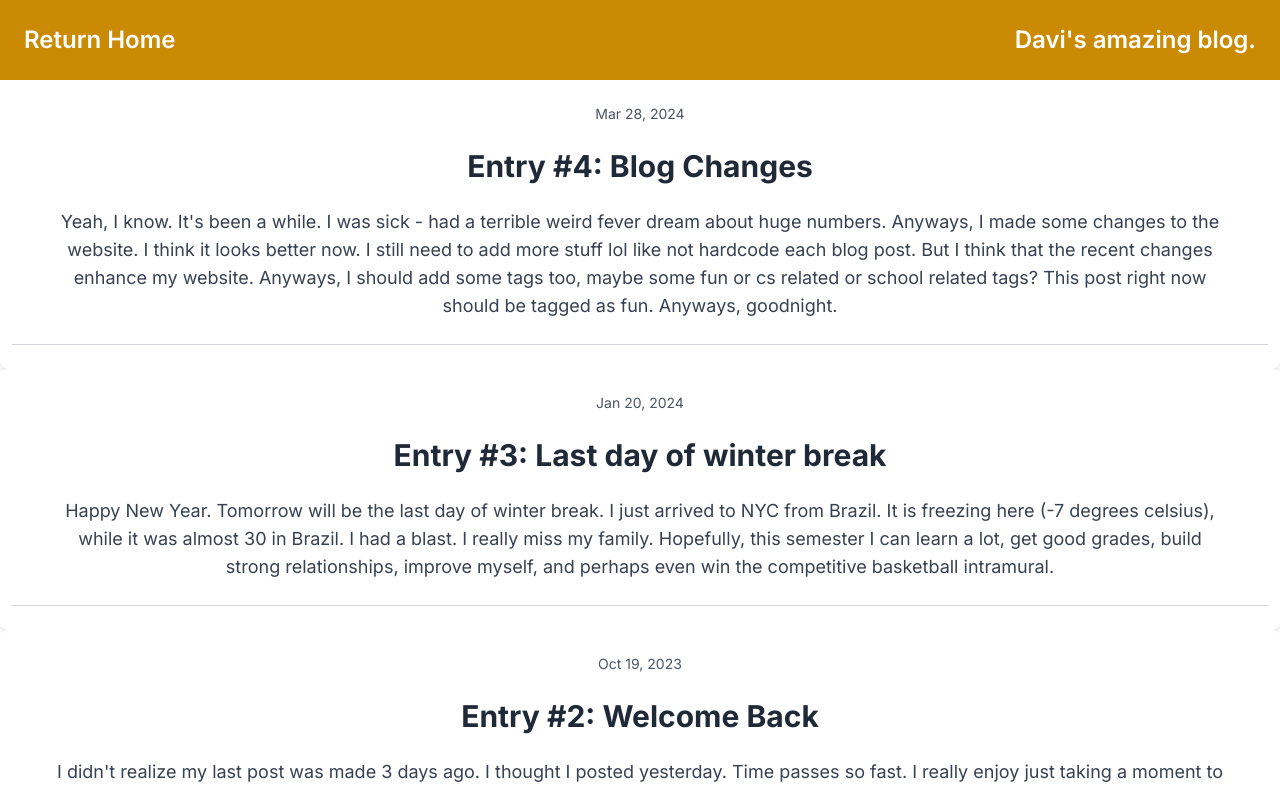
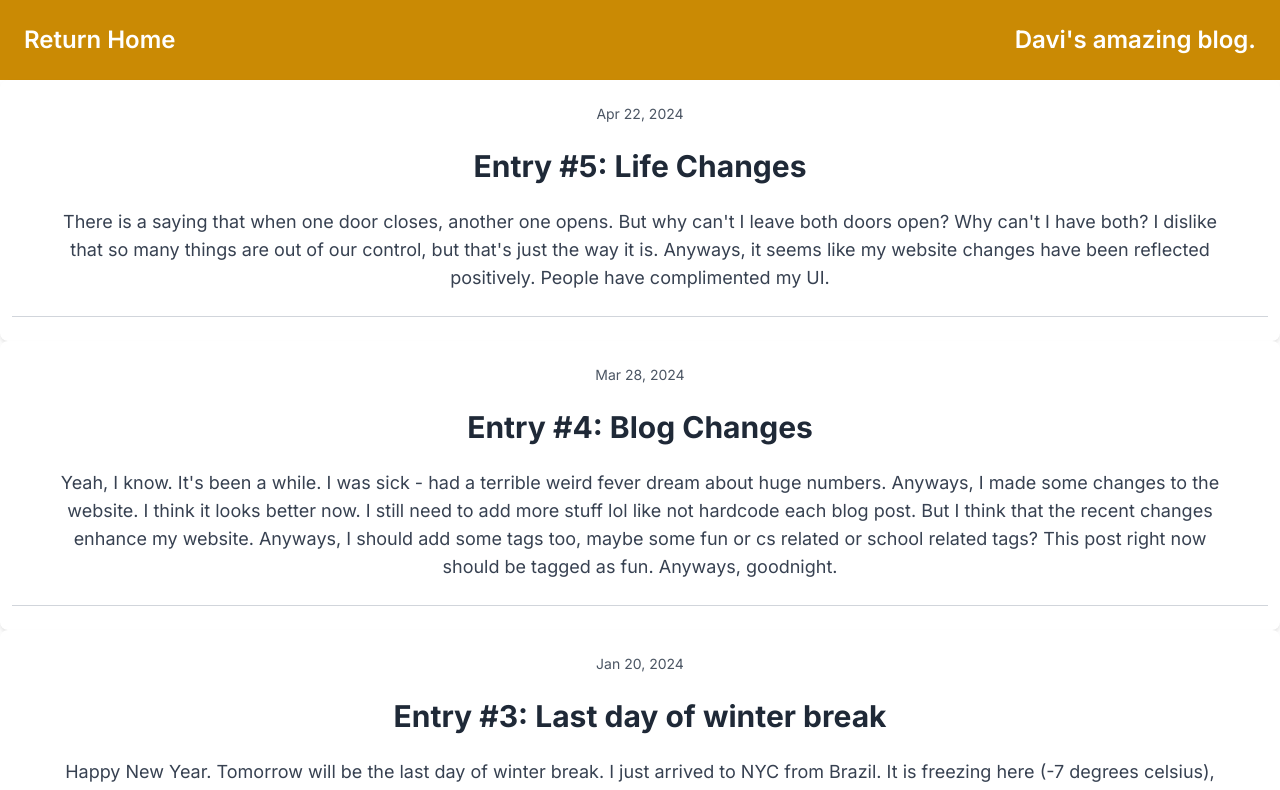
Before and after one commit to DaviZCodes/my-website-bento, a Next.js app: page /blog in a window 1280 px wide. Shown: the top 790 px of the page. Built offline with nearby package versions, Linux system fonts and the light colour scheme.

Commit message:
added blog post

```diff
--- a/src/app/blog/BlogPosts.tsx
+++ b/src/app/blog/BlogPosts.tsx
@@ -1,6 +1,21 @@
 export default function BlogPosts() {
   return (
     <div>
+      <div className="bg-white rounded-lg shadow-md py-6 pl-3 pr-3 text-center">
+        <div className="text-gray-600 text-sm">Apr 22, 2024</div>
+        <div className="text-3xl font-bold text-gray-800 my-6">
+          Entry #5: Life Changes
+        </div>
+        <div className="text-gray-700 text-lg leading-7 lg:mx-10">
+          There is a saying that when one door closes, another one opens. But
+          why can&apos;t I leave both doors open? Why can&apos;t I have both? I
+          dislike that so many things are out of our control, but that&apos;s
+          just the way it is. Anyways, it seems like my website changes have
+          been reflected positively. People have complimented my UI.
+        </div>
+        <HorizontalLine />
+      </div>
+
       <div className="bg-white rounded-lg shadow-md py-6 pl-3 pr-3 text-center">
         <div className="text-gray-600 text-sm">Mar 28, 2024</div>
         <div className="text-3xl font-bold text-gray-800 my-6">
```
